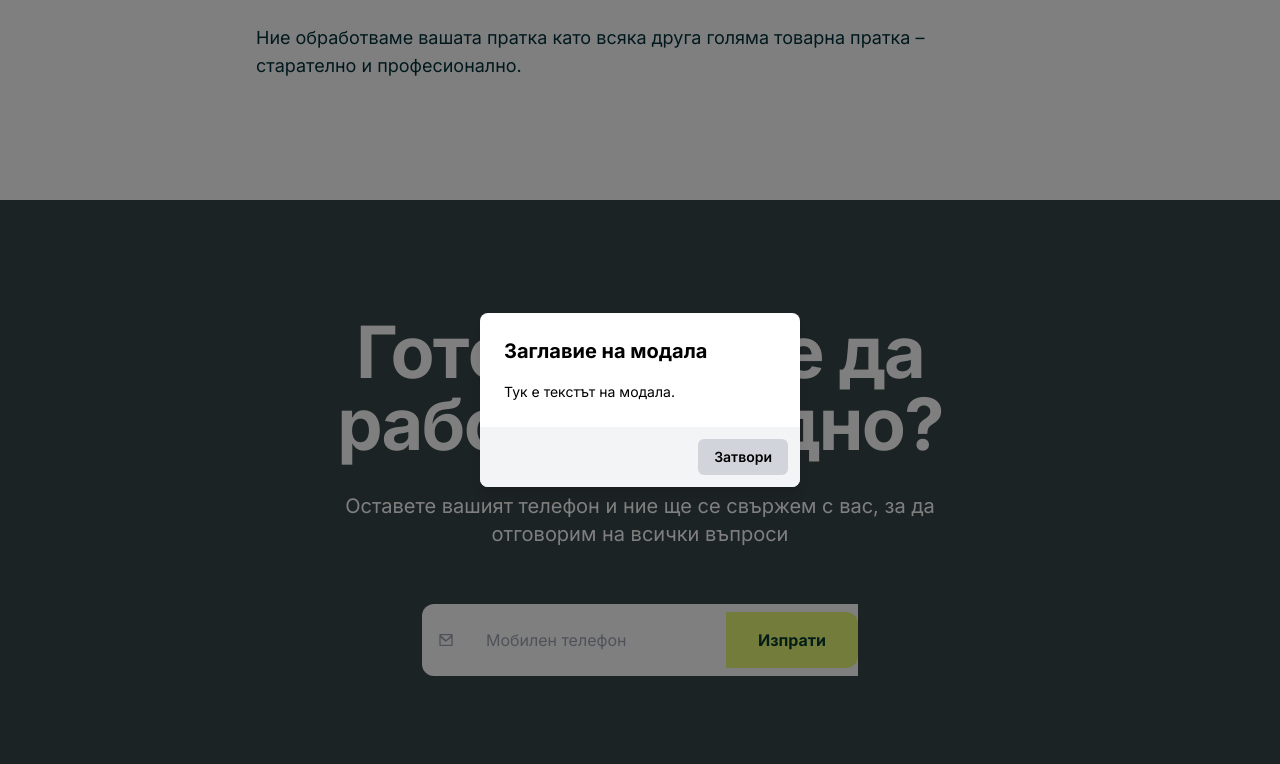
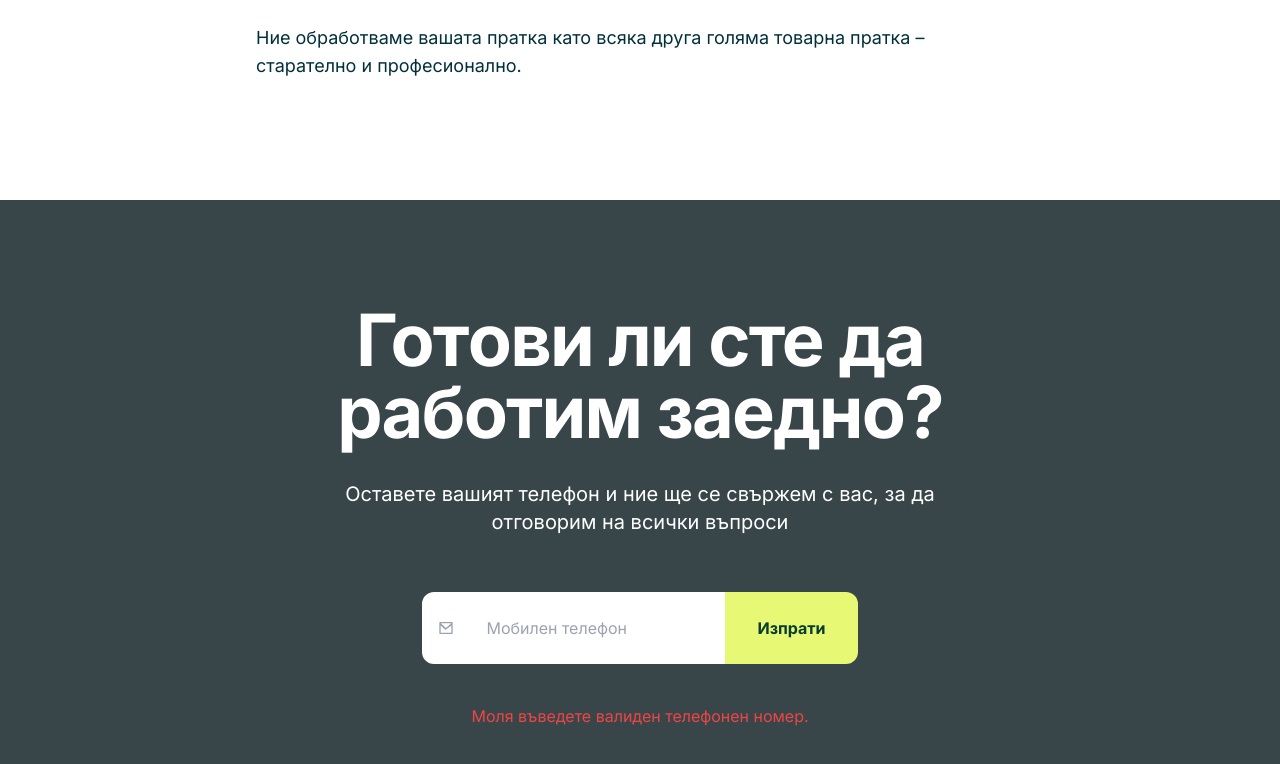
Before and after one commit to Stoyan83/Zproject01, a Next.js app: page / in a window 1280 px wide. Both pictures are taken after a click on the button "Изпрати". Shown: the part 1938-2702 px from the top of the page. Built offline with nearby package versions, Linux system fonts and the light colour scheme.

Commit message:
Error messages for the form

```diff
--- a/src/app/components/Form.tsx
+++ b/src/app/components/Form.tsx
@@ -5,13 +5,27 @@ import EmailIcon from "../ui/icons/EmailIcon";
 export default function Form() {
   const [phoneNumber, setPhoneNumber] = useState("");
   const [isModalOpen, setIsModalOpen] = useState(false);
+  const [errorMessage, setErrorMessage] = useState("");
+
+  const phoneNumberRegex = /^[0-9]+$/;
 
   const handleClick = () => {
-    setIsModalOpen(true);
+    if (phoneNumber.trim() === "" || !phoneNumberRegex.test(phoneNumber)) {
+      setErrorMessage("Моля въведете валиден телефонен номер.");
+    } else {
+      setIsModalOpen(true);
+      setErrorMessage("");
+      setPhoneNumber("");
+    }
   };
 
   const closeModal = () => {
     setIsModalOpen(false);
+  };
+
+  const handleChange = (e) => {
+    setPhoneNumber(e.target.value);
+    setErrorMessage("");
   };
 
   return (
@@ -31,28 +45,32 @@ export default function Form() {
             <EmailIcon />
             <input
               className="p-3 w-[14rem] xl:w-[16rem] xl:p-4 outline-none border-none bg-transparent text-sm xl:text-base"
-              type="text"
               placeholder="Мобилен телефон"
               value={phoneNumber}
-              onChange={(e) => setPhoneNumber(e.target.value)}
+              onChange={handleChange}
             />
-            <button
-              onClick={handleClick}
-              className="p-3 xl:p-4 xl:px-8 text-customGreen bg-button-yellow xl:text-base rounded-r-xl border-0 font-bold"
-            >
-              Изпрати
-            </button>
           </div>
+          <button
+            onClick={handleClick}
+            className="p-3 xl:p-4 xl:px-8 text-customGreen bg-button-yellow xl:text-base rounded-r-xl border-0 font-bold ml-[-1px]" // Adjusted margin to align with input
+          >
+            Изпрати
+          </button>
         </div>
+        {errorMessage && (
+          <p className="text-red-500">{errorMessage}</p>
+        )}
       </div>
 
       {isModalOpen && (
         <div className="fixed top-0 left-0 w-full h-full bg-black bg-opacity-50 flex items-center justify-center z-50">
-          <div className="bg-white rounded-lg overflow-hidden shadow-lg w-80">
+          <div className="bg-white rounded-lg overflow-hidden shadow-lg w-auto">
             <div className="p-6">
-              <h2 className="text-xl font-bold mb-4">Заглавие на модала</h2>
+              <h2 className="text-xl font-bold mb-4">
+                Благодарим ви, че се свързахте с нас!
+              </h2>
               <p className="text-sm leading-relaxed">
-                Тук е текстът на модала.
+                Получихме вашата контактна информация и скоро ще ви отговорим.
               </p>
             </div>
             <div className="flex justify-end p-3 bg-gray-100">
```
